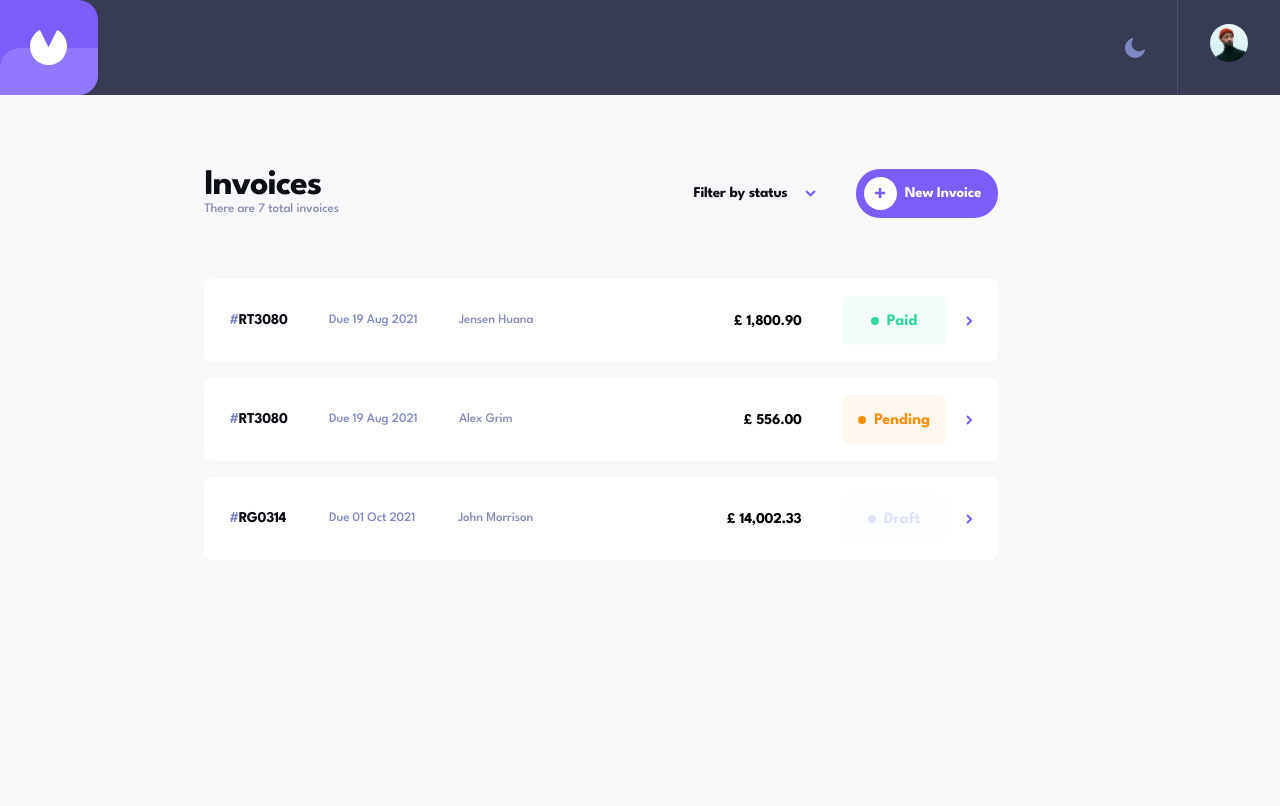
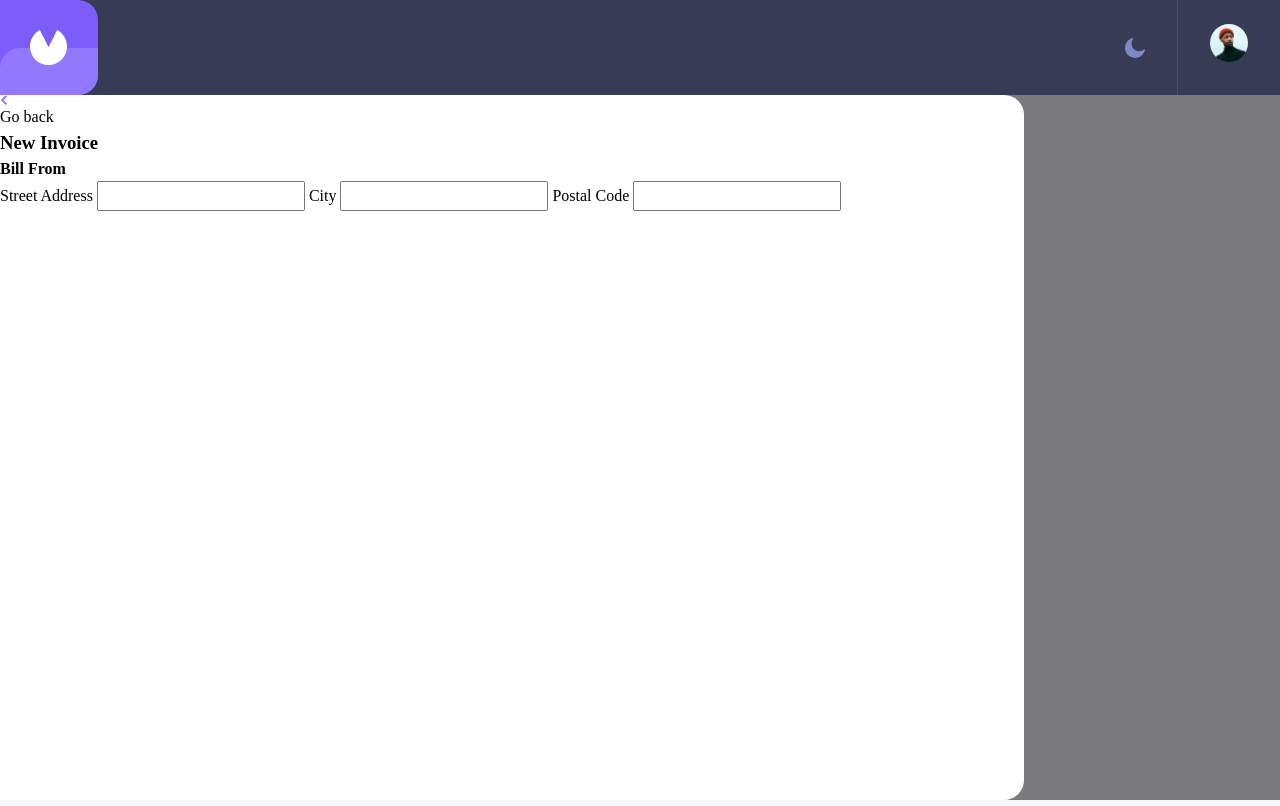
Before and after one commit to mrcordova/invoice-app, a plain HTML site: page frontend/index.html in a window 1280 px wide. Both pictures are taken after a click on the button "New Invoice". Drawn offline with Linux system fonts and the light colour scheme.

Commit message:
WIP new invoice dialog

```diff
--- a/frontend/css/style.css
+++ b/frontend/css/style.css
@@ -140,7 +140,7 @@ body {
     }
   }
 }
-header {
+.header {
   background-color: var(--carbon-blue);
   display: flex;
 
@@ -202,6 +202,10 @@ header {
   & input[type="checkbox"] {
     display: none;
   }
+}
+
+.header-cont {
+  background-color: light-dark(white, var(--river-styx));
 }
 
 .hide-mobile {
@@ -379,6 +383,37 @@ header {
     background-color: var(--forgotten-purple);
   }
 }
+#new-invoice-dialog[open] {
+  /* z-index: -1; */
+  display: flex;
+  flex-direction: column;
+  padding: 0;
+  border: 0;
+  margin: 0;
+  /* width: 100%; */
+  height: 100%;
+  min-width: 100%;
+  max-height: 100vh;
+  max-height: 100svh;
+  background-color: transparent;
+  background: linear-gradient(
+    to right,
+    light-dark(white, var(--river-styx)) 15%,
+    transparent 15%
+  );
+
+  & .header {
+    /* height: max-content; */
+  }
+
+  & .form-cont {
+    background-color: light-dark(white, var(--river-styx));
+    flex: 1;
+  }
+  &::backdrop {
+    background-color: hsl(from black h s l / 0.5);
+  }
+}
 .no-invoices-con {
   display: flex;
   flex-direction: column;
@@ -397,7 +432,7 @@ main {
     clamp(6.563rem, calc(2.507rem + 17.303vw), 10.813rem);
 }
 @media (min-width: 48rem) {
-  header {
+  .header {
     & .logo-cont {
       padding-inline: clamp(1.5rem, calc(0.929rem + 1.19vw), 2rem);
       padding-block: clamp(1.563rem, calc(1.063rem + 1.042vw), 2rem);
@@ -451,13 +486,33 @@ main {
     padding-block: clamp(3.813rem, calc(2.67rem + 2.381vw), 4.813rem)
       clamp(10.813rem, calc(4.027rem + 14.137vw), 16.75rem);
   }
+  #new-invoice-dialog[open] {
+    /* width: 100%; */
+    /* max-width: 100vh; */
+    /* max-width: 100svh; */
+    /* background-color: transparent; */
+    & .header {
+      /* flex-direction: column; */
+      /* min-height: max-content; */
+    }
+    & .form-cont {
+      border-top-right-radius: 1.25rem;
+      border-bottom-right-radius: 1.25rem;
+      /* background-color: transparent; */
+      width: 80%;
+      /* background-color: light-dark(white, var(--river-styx)); */
+      /* min-height: 100vh; */
+      /* min-height: 100svh; */
+      /* height: 100%; */
+    }
+  }
 }
 
 @media (min-width: 90rem) {
   body {
     flex-direction: row;
   }
-  header {
+  .header {
     flex-direction: column;
     border-top-right-radius: 1.25rem;
     border-bottom-right-radius: 1.25rem;
@@ -473,4 +528,19 @@ main {
       padding-block: 2rem;
     }
   }
+
+  #new-invoice-dialog[open] {
+    flex-direction: row;
+    /* border-top-right-radius: 1.25rem;
+    border-bottom-right-radius: 1.25rem; */
+
+    & .header {
+      /* height: 100vh; */
+      /* height: 100svh; */
+    }
+    & .form-cont {
+      min-width: 50%;
+      flex: 0;
+    }
+  }
 }
--- a/frontend/index.html
+++ b/frontend/index.html
@@ -11,11 +11,13 @@
       href="./assets/favicon-32x32.png" />
     <link rel="stylesheet" href="css/reset.css" />
     <link rel="stylesheet" href="css/style.css" />
+    <script src="js/script.js" type="module"></script>
 
     <title>Frontend Mentor | Invoice app</title>
   </head>
   <body>
-    <header>
+    <div class="header-cont">
+      <header class="header">
         <div class="logo-cont">
           <img src="./assets/logo.svg" alt="invoice logo" />
           <div class="logo-bg"></div>
@@ -28,12 +30,68 @@
               fill="currentColor"
               fill-rule="nonzero" />
           </svg>
-        <!-- <img src="./assets/icon-moon.svg" alt="dark mode" /> -->
         </label>
         <div class="profile-pic-cont">
           <img src="./assets/image-avatar.jpg" alt="profile picture" />
         </div>
       </header>
+      <dialog id="new-invoice-dialog">
+        <header class="header">
+          <div class="logo-cont">
+            <img src="./assets/logo.svg" alt="invoice logo" />
+            <div class="logo-bg"></div>
+          </div>
+          <label class="theme-toggle">
+            <input type="checkbox" name="theme" id="theme" />
+            <svg width="20" height="20" xmlns="http://www.w3.org/2000/svg">
+              <path
+                d="M19.502 11.342a.703.703 0 00-.588.128 7.499 7.499 0 01-2.275 1.33 7.123 7.123 0 01-2.581.46A7.516 7.516 0 018.74 11.06a7.516 7.516 0 01-2.198-5.316c0-.87.153-1.713.41-2.48.28-.817.69-1.559 1.226-2.197a.652.652 0 00-.102-.92.703.703 0 00-.588-.128C5.316.607 3.425 1.91 2.07 3.649A10.082 10.082 0 000 9.783C0 12.57 1.125 15.1 2.965 16.94a10.04 10.04 0 007.156 2.965c2.352 0 4.524-.818 6.262-2.173a10.078 10.078 0 003.579-5.597.62.62 0 00-.46-.793z"
+                fill="currentColor"
+                fill-rule="nonzero" />
+            </svg>
+          </label>
+          <div class="profile-pic-cont">
+            <img src="./assets/image-avatar.jpg" alt="profile picture" />
+          </div>
+        </header>
+        <div class="form-cont">
+          <button>
+            <img src="./assets/icon-arrow-left.svg" alt="left arrow" />
+            Go back
+          </button>
+          <h3>New Invoice</h3>
+          <form>
+            <section>
+              <h4>Bill From</h4>
+              <label>
+                Street Address
+                <input
+                  type="text"
+                  name="addy"
+                  id="addy"
+                  autocomplete="address-level1" />
+              </label>
+              <label>
+                City
+                <input
+                  type="text"
+                  name="addy"
+                  id="ciy"
+                  autocomplete="address-level2" />
+              </label>
+              <label>
+                Postal Code
+                <input
+                  type="text"
+                  name="addy"
+                  id="zipcode"
+                  autocomplete="postal-code" />
+              </label>
+            </section>
+          </form>
+        </div>
+      </dialog>
+    </div>
     <main>
       <div class="options-cont">
         <div class="invoice-title-cont league-spartan-medium">
--- a/frontend/js/script.js
+++ b/frontend/js/script.js
@@ -0,0 +1,7 @@
+const newInvoiceDialog = document.getElementById("new-invoice-dialog");
+const newInvoiceBtn = document.querySelector(".new-invoice-btn");
+
+// console.log(newInvoiceBtn);
+newInvoiceBtn.addEventListener("click", (e) => {
+  newInvoiceDialog.showModal();
+});
```
Lines whose indentation alone changed are shown as unchanged.
